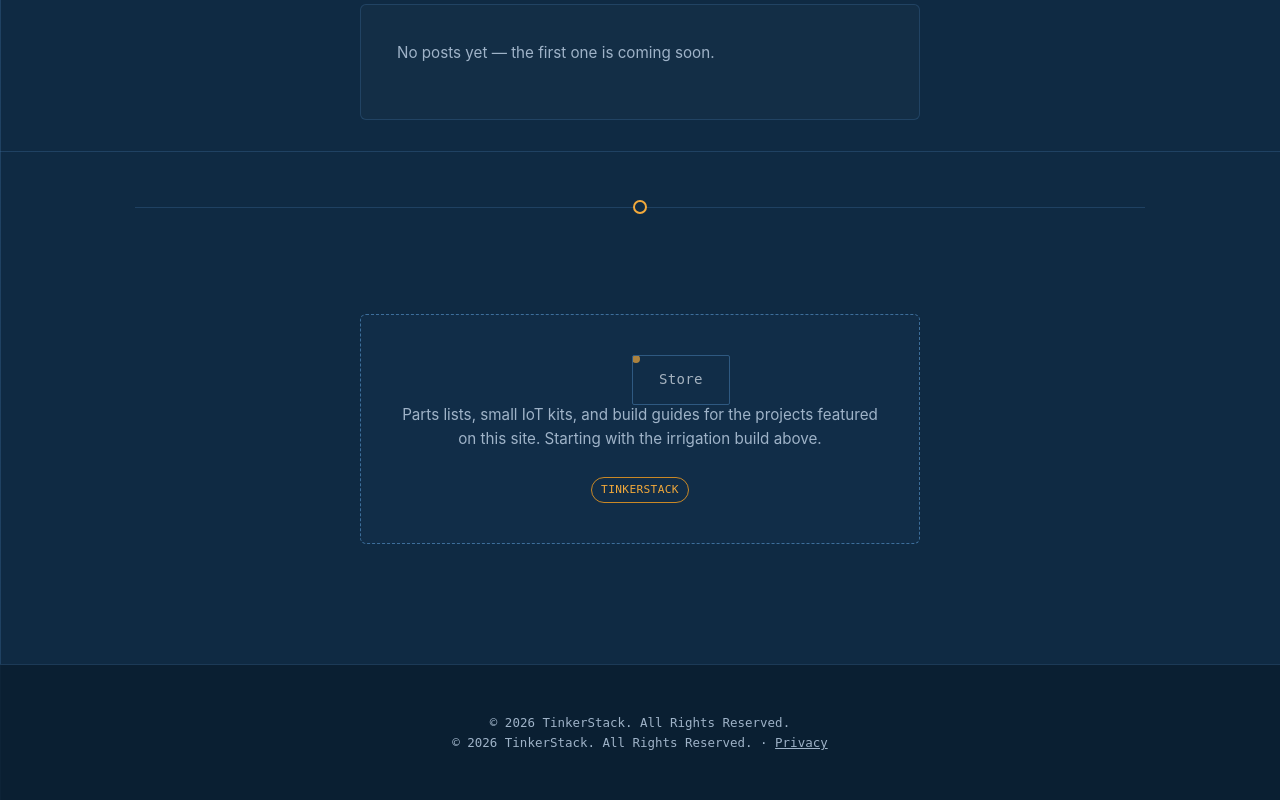
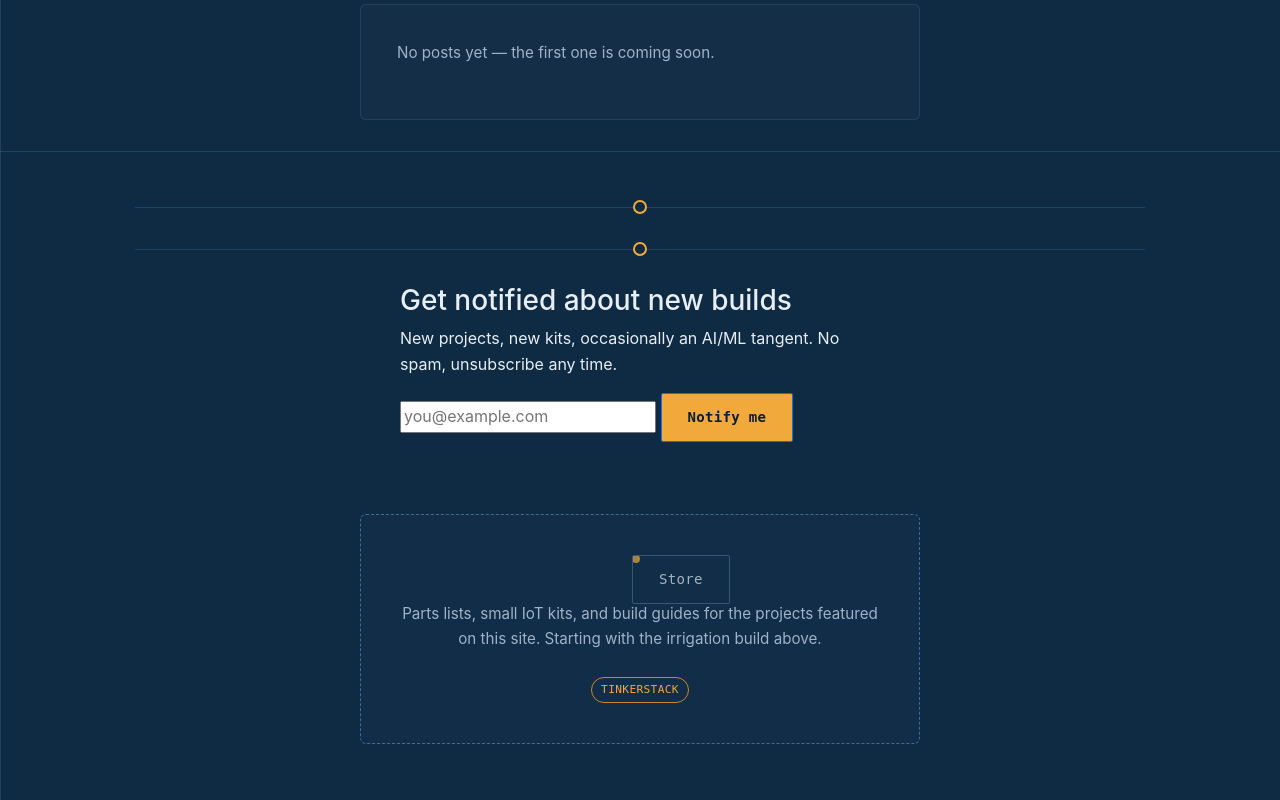
Before and after one commit to pradeep1955/mysite, a Django app: page / in a window 1280 px wide. Shown: the part 1449-2249 px from the top of the page. Run offline with Django 4.2, Linux system fonts and the light colour scheme; data that the repository does not hold is empty; some libraries are stand-ins or nearby versions.

Commit message:
update project 9 jul 21:15

```diff
--- /dev/null
+++ b/home/templates/home/_subscribe_form.html
@@ -0,0 +1,12 @@
+{# include with: {% include "home/_subscribe_form.html" with source="homepage" %} #}
+<div class="preorder-card" style="max-width:480px;">
+  <h3>Get notified about new builds</h3>
+  <p>New projects, new kits, occasionally an AI/ML tangent. No spam, unsubscribe any time.</p>
+  <form method="post" action="{% url 'subscribe' %}" class="preorder-form">
+    {% csrf_token %}
+    <input type="email" name="email" placeholder="you@example.com" required>
+    <input type="hidden" name="source" value="{{ source|default:'unknown' }}">
+    <input type="hidden" name="next" value="{{ request.path }}">
+    <button type="submit" class="btn btn-primary">Notify me</button>
+  </form>
+</div>
--- a/home/templates/home/main.html
+++ b/home/templates/home/main.html
@@ -55,6 +55,12 @@
 </section>
 
 <div class="node-marker"></div>
+<div class="node-marker"></div>
+<section class="store-section">
+  <div class="store-wrap" style="display:flex; justify-content:center;">
+    {% include "home/_subscribe_form.html" with source="homepage" %}
+  </div>
+</section>
 
 <section class="store-node" id="store">
   <div class="store-card">
```
